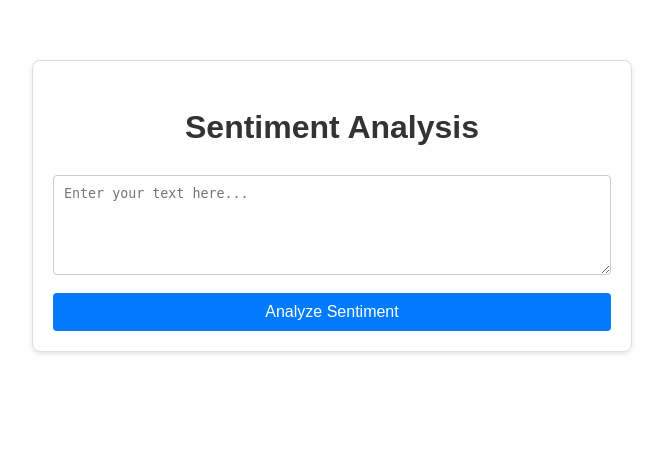
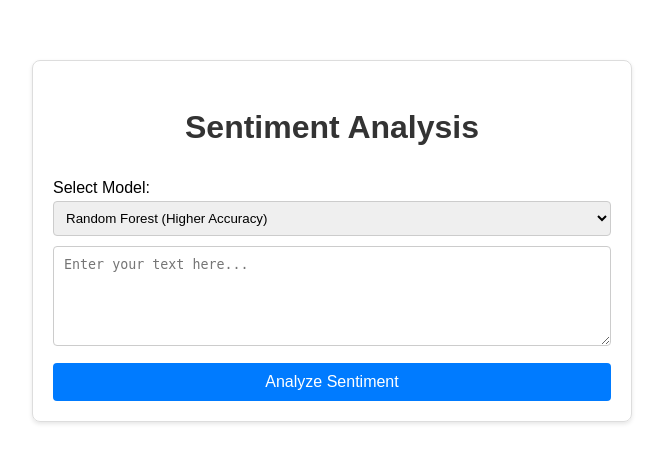
Before and after one commit to aderayendra/simple-sentiment-analysis-app, a Django app: page / in a window 1280 px wide. Shown: the top 463 px of the page, without its empty margins (308-971 px from the left). Run offline with Django 5.2, Linux system fonts and the light colour scheme.

Commit message:
added random forest

```diff
--- a/sentiment/templates/sentiment/index.html
+++ b/sentiment/templates/sentiment/index.html
@@ -19,12 +19,20 @@
         <h1>Sentiment Analysis</h1>
         <form id="sentimentForm" method="post">
             {% csrf_token %}
+            <div style="margin-bottom: 10px;">
+                <label for="modelSelect">Select Model:</label>
+                <select id="modelSelect" name="model_type" style="width: 100%; padding: 8px; border-radius: 4px; border: 1px solid #ccc;">
+                    <option value="dt">Decision Tree</option>
+                    <option value="rf" selected>Random Forest (Higher Accuracy)</option>
+                </select>
+            </div>
             <textarea id="commentInput" name="comment" placeholder="Enter your text here..." required></textarea>
             <button type="submit">Analyze Sentiment</button>
         </form>
 
         <div id="resultContainer" class="result" style="display: none;">
-            Sentiment: <span id="sentimentValue"></span>
+            Sentiment: <span id="sentimentValue"></span><br>
+            <small style="font-weight: normal; color: #666;">Model used: <span id="modelUsed"></span></small>
         </div>
     </div>
 
@@ -47,6 +55,7 @@
                 if (data.status === 'success') {
                     resultContainer.style.display = 'block';
                     sentimentValue.textContent = data.sentiment.charAt(0).toUpperCase() + data.sentiment.slice(1);
+                    document.getElementById('modelUsed').textContent = data.model_used;
 
                     // Reset classes and apply new one
                     resultContainer.className = 'result ' + data.sentiment.toLowerCase();
--- a/sentiment/views.py
+++ b/sentiment/views.py
@@ -3,23 +3,42 @@ import joblib
 import os
 from django.conf import settings
 
-# Paths to the model and vectorizer
-MODEL_PATH = os.path.join(settings.BASE_DIR, 'model', 'sentiment_model.joblib')
-VECTORIZER_PATH = os.path.join(settings.BASE_DIR, 'model', 'tfidf_vectorizer.joblib')
+# Paths to models and vectorizers
+DT_MODEL_PATH = os.path.join(settings.BASE_DIR, 'model', 'sentiment_model.joblib')
+DT_VECTORIZER_PATH = os.path.join(settings.BASE_DIR, 'model', 'tfidf_vectorizer.joblib')
+RF_MODEL_PATH = os.path.join(settings.BASE_DIR, 'model', 'rf_sentiment_model.joblib')
+RF_VECTORIZER_PATH = os.path.join(settings.BASE_DIR, 'model', 'rf_tfidf_vectorizer.joblib')
 
-# Load model and vectorizer once when the server starts
-try:
-    if os.path.exists(MODEL_PATH) and os.path.exists(VECTORIZER_PATH):
-        model = joblib.load(MODEL_PATH)
-        vectorizer = joblib.load(VECTORIZER_PATH)
-    else:
-        model = None
-        vectorizer = None
-        print("Model or Vectorizer file not found.")
-except Exception as e:
-    print(f"Error loading model: {e}")
-    model = None
-    vectorizer = None
+# Global storage for models and vectorizers
+MODELS = {}
+VECTORIZERS = {}
+
+def load_models():
+    """Load both models and vectorizers if they exist."""
+    # Decision Tree
+    try:
+        if os.path.exists(DT_MODEL_PATH) and os.path.exists(DT_VECTORIZER_PATH):
+            MODELS['dt'] = joblib.load(DT_MODEL_PATH)
+            VECTORIZERS['dt'] = joblib.load(DT_VECTORIZER_PATH)
+            print("Decision Tree model loaded.")
+        else:
+            print("Decision Tree files not found.")
+    except Exception as e:
+        print(f"Error loading Decision Tree model: {e}")
+
+    # Random Forest
+    try:
+        if os.path.exists(RF_MODEL_PATH) and os.path.exists(RF_VECTORIZER_PATH):
+            MODELS['rf'] = joblib.load(RF_MODEL_PATH)
+            VECTORIZERS['rf'] = joblib.load(RF_VECTORIZER_PATH)
+            print("Random Forest model loaded.")
+        else:
+            print("Random Forest files not found.")
+    except Exception as e:
+        print(f"Error loading Random Forest model: {e}")
+
+# Load models once when the server starts
+load_models()
 
 
 def index(request):
@@ -35,23 +54,37 @@ from django.views.decorators.csrf import csrf_exempt
 def api_sentiment(request):
     if request.method == 'POST':
         try:
+            # Handle both JSON and Form data
             if request.content_type == 'application/json':
                 data = json.loads(request.body)
                 comment = data.get('comment', '')
+                model_type = data.get('model_type', 'dt')  # Default to 'dt'
             else:
                 comment = request.POST.get('comment', '')
+                model_type = request.POST.get('model_type', 'dt')
 
-            if comment and model and vectorizer:
+            # Validate model choice
+            if model_type not in MODELS:
+                # If chosen model is not loaded, fallback to what's available
+                model_type = 'dt' if 'dt' in MODELS else ('rf' if 'rf' in MODELS else None)
+
+            if model_type and comment and model_type in MODELS and model_type in VECTORIZERS:
+                model = MODELS[model_type]
+                vectorizer = VECTORIZERS[model_type]
+
                 vectorized_comment = vectorizer.transform([comment])
                 prediction = model.predict(vectorized_comment)[0]
                 return JsonResponse({
                     'sentiment': prediction,
+                    'model_used': 'Decision Tree' if model_type == 'dt' else 'Random Forest',
                     'status': 'success'
                 })
-            elif not (model and vectorizer):
-                return JsonResponse({'error': 'Model not loaded', 'status': 'error'}, status=500)
+            elif not model_type:
+                return JsonResponse({'error': 'No models available', 'status': 'error'}, status=500)
+            elif not comment:
+                return JsonResponse({'error': 'Comment missing', 'status': 'error'}, status=400)
             else:
-                return JsonResponse({'error': 'Comment missing', 'status': 'error'}, status=400)
+                return JsonResponse({'error': f'Model {model_type} not loaded', 'status': 'error'}, status=500)
         except Exception as e:
             return JsonResponse({'error': str(e), 'status': 'error'}, status=500)
 
```
Also changed, not shown: sentiment/tests.py (+26 -9 lines), train_rf_model.py (added, +82 -0 lines), 2 other files.
